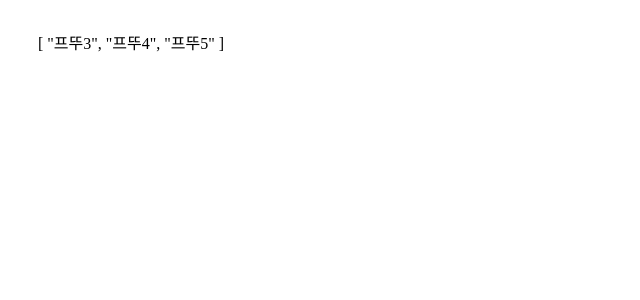
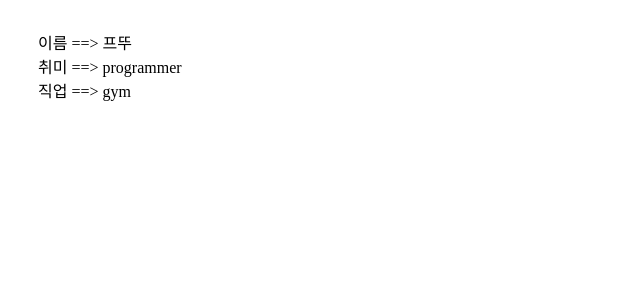
Before and after one commit to JeongSeongSoo/vue-tistory, a Vue app: page / in a window 1280 px wide. Shown: the top 300 px of the page, without its empty margins (0-640 px from the left). Built offline with nearby package versions, Linux system fonts and the light colour scheme.

Commit message:
[프뚜] 자식 컴포넌트에서 부모 데이터 값 사용하기 (props)

```diff
--- a/src/App.vue
+++ b/src/App.vue
@@ -1,24 +1,33 @@
 <template>
-  <div v-if="false">
-    <RefArray />
-  </div>
-  <div v-else>
-    <ReactiveArray />
-  </div>
+  <!-- 2022.08.03[프뚜]: 06. :자식에 사용될 변수명 = 부모에서 넘겨줄 변수명 -->
+  <MyInfo
+      :info = info
+  />
 </template>
 
 <script>
-import RefArray from './components/list/RefArray.vue';
-import ReactiveArray from './components/list/ReactiveArray.vue';
+import { ref } from 'vue';
+
+// 2022.08.03[프뚜]: 03. 자식 컴포넌트 import
+import MyInfo from './components/props/MyInfo.vue';
 
 export default {
   setup() {
+    // 2022.08.03[프뚜]: 05. 자식 컴포넌트가 사용 할 변수 생성
+    const info = ref({
+      'name': '프뚜',
+      'job': 'programmer',
+      'hobby': 'gym',
+    });
 
+    return {
+      info
+    };
   },
 
+  // 2022.08.03[프뚜]: 04. 자식 컴포넌트 연동
   components: {
-    RefArray,
-    ReactiveArray
+    MyInfo,
   }
 }
 </script>
--- /dev/null
+++ b/src/components/props/MyInfo.vue
@@ -0,0 +1,22 @@
+<template>
+  <!-- 2022.08.03[프뚜]: 02. 부모에서 받아 온 데이터 출력 -->
+  <div>이름 ==> {{ info.name }}</div>
+  <div>취미 ==> {{ info.job }}</div>
+  <div>직업 ==> {{ info.hobby }}</div>
+</template>
+
+<script>
+export default {
+  // 2022.08.03[프뚜]: 01. 부모에서 받아 온 데이터를 매핑 -> info라는 명으로 받아 올 예정
+  props: [
+    'info'
+  ],
+  setup() {
+
+  },
+};
+</script>
+
+<style>
+
+</style>
```
